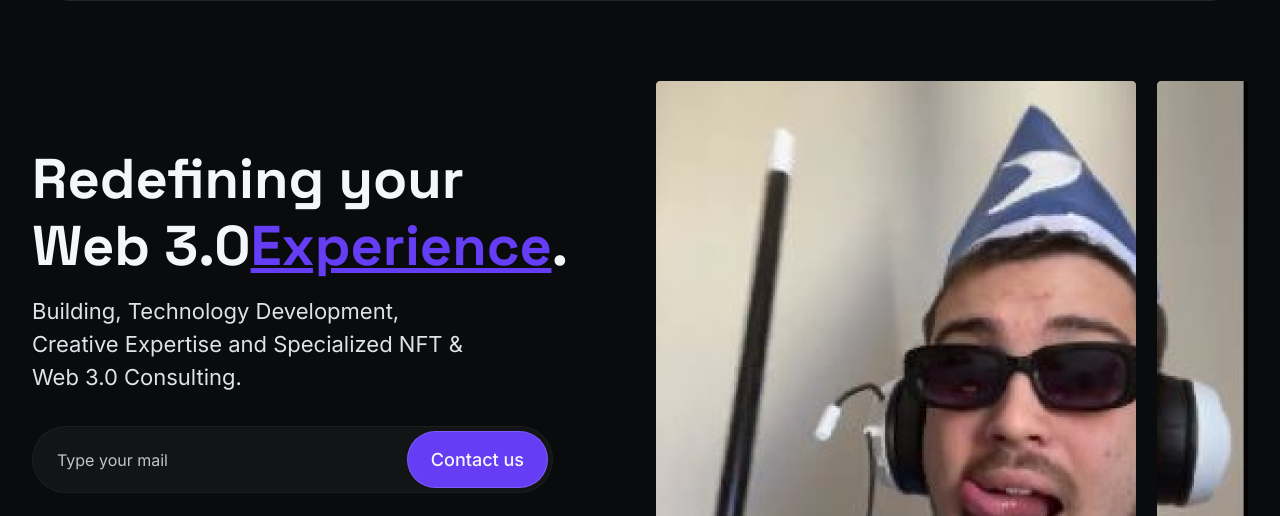
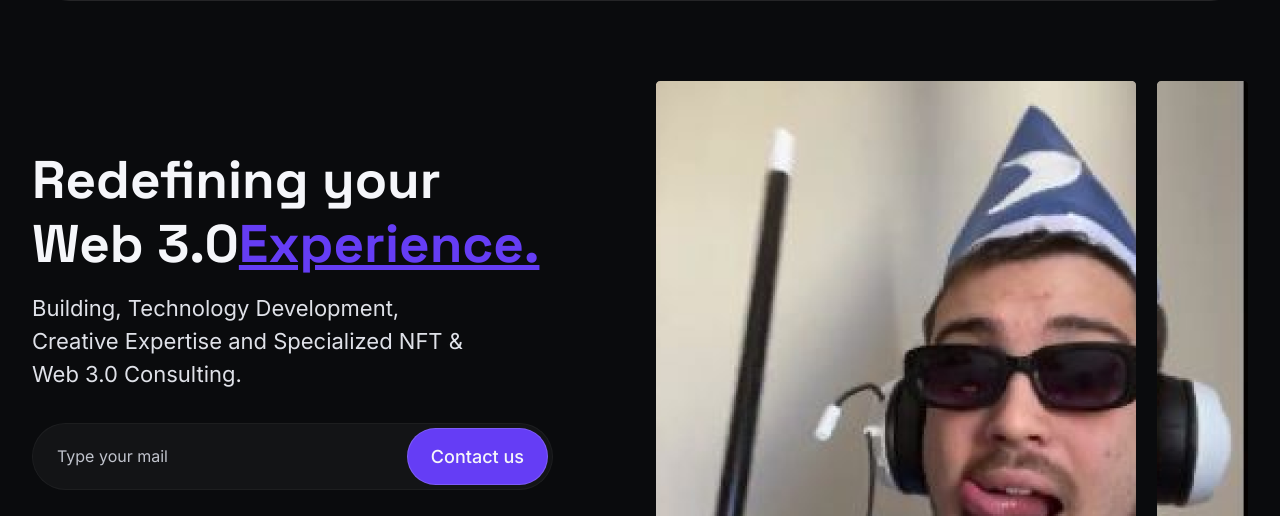
Before and after one commit to tamurdev/surface, a plain HTML site: page index.html in a window 1280 px wide. Shown: the part 90-606 px from the top of the page. Drawn offline with nearby package versions, Linux system fonts and the light colour scheme.

Commit message:
Add files via upload

```diff
--- a/index.html
+++ b/index.html
@@ -39,7 +39,7 @@
     <div class="container">
       <div class="hero-content">
         <div class="left" data-aos="fade-left">
-          <h1>Redefining your<br/> Web 3.0<span>Experience</span>.</h1>
+          <h1>Redefining your<br/> Web 3.0<span>Experience.</span></h1>
           <p>Building, Technology Development,<br/> Creative Expertise and Specialized NFT &<br/> Web 3.0 Consulting.
           </p>
           <form class="form-email">
--- a/scss/_home.scss
+++ b/scss/_home.scss
@@ -8,7 +8,7 @@
       flex: 1;
       max-width: 60rem;
       h1 {
-        font-size: 5.6rem;
+        font-size: 5.3rem;
         margin-bottom: 1.6rem;
         span {
           color: $purple-10;
```
Also changed, not shown: css/main.min.css.
